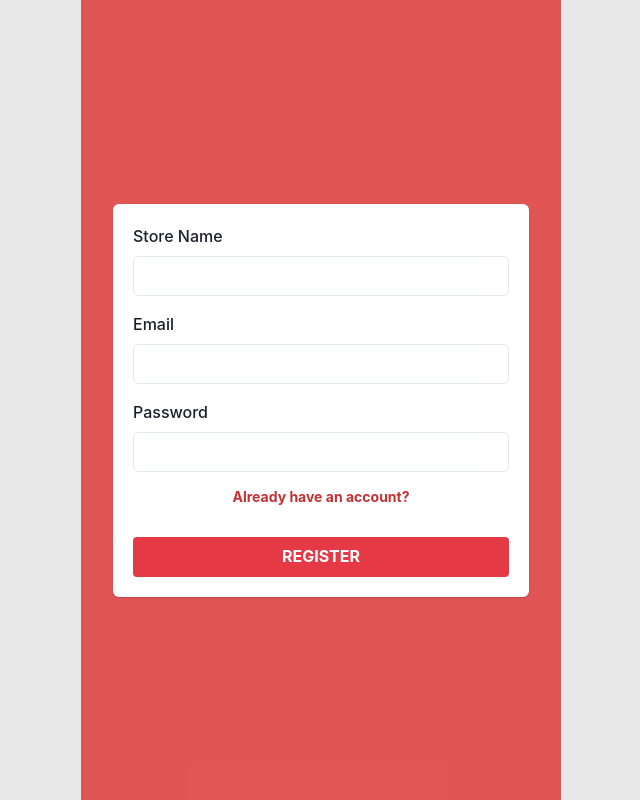
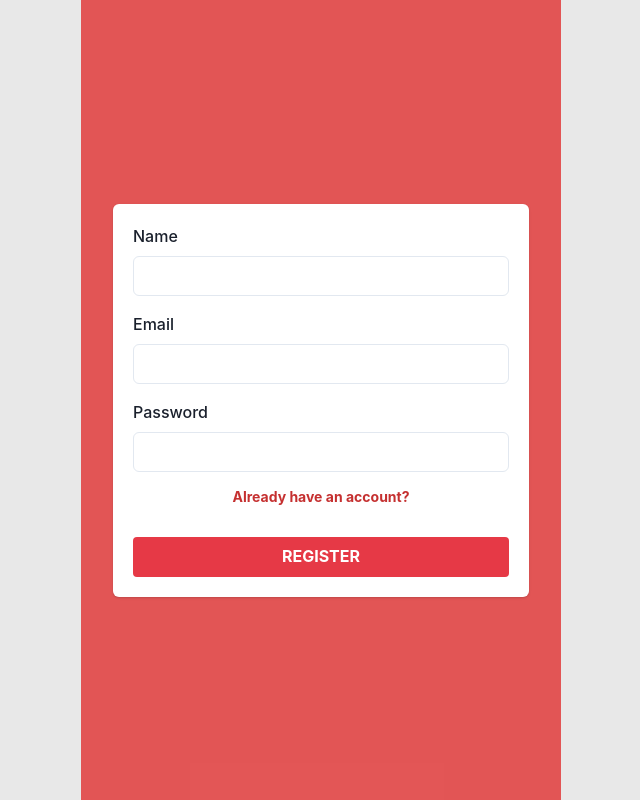
Before and after one commit to telkom-fabd/poc-myib-chat, a React (Vite) app: page /register in a window 1280 px wide. Shown: the whole page, without its empty margins (319-959 px from the left). Built offline with nearby package versions, Linux system fonts and the light colour scheme; no server answers.

Commit message:
login & register

```diff
--- a/src/layouts/PrivateLayout.jsx
+++ b/src/layouts/PrivateLayout.jsx
@@ -63,7 +63,7 @@ const PrivateLayout = ({children}) => {
                                     fontWeight='bold'
                                     fontSize='md'
                                 >
-                                    Partner MyIB
+                                    MyIndibiz
                                 </Text>
                                 <Menu>
                                     <MenuButton>
--- a/src/pages/Auth/RegisterPage.jsx
+++ b/src/pages/Auth/RegisterPage.jsx
@@ -80,7 +80,7 @@ const RegisterPage = () => {
                     <CardBody>
                         <Flex flexDirection='column' w='100%'>
                             <FormControl mb={4}>
-                                <FormLabel>Store Name</FormLabel>
+                                <FormLabel>Name</FormLabel>
                                 <Input
                                     name='name'
                                     colorScheme='primary'
--- a/src/services/auth.js
+++ b/src/services/auth.js
@@ -4,7 +4,7 @@ const API_URL = import.meta.env.VITE_API_URL;
 
 const login = async (body) => {
     try {
-        const url = `${API_URL}/api/v1/auth/login-merchant`;
+        const url = `${API_URL}/api/v1/auth/login-customer`;
         const response = await axios.post(url, body);
         if (response.data.data && response.data.data.access_token) {
             return {
@@ -28,7 +28,7 @@ const login = async (body) => {
 
 const register = async (body) => {
     try {
-        const url = `${API_URL}/api/v1/auth/register-merchant`;
+        const url = `${API_URL}/api/v1/auth/register-customer`;
         const response = await axios.post(url, body);
         if (response.data.data && response.data.data.access_token) {
             return {
```
Also changed, not shown: 2 other files (tests, documents, lock files or other folders).
